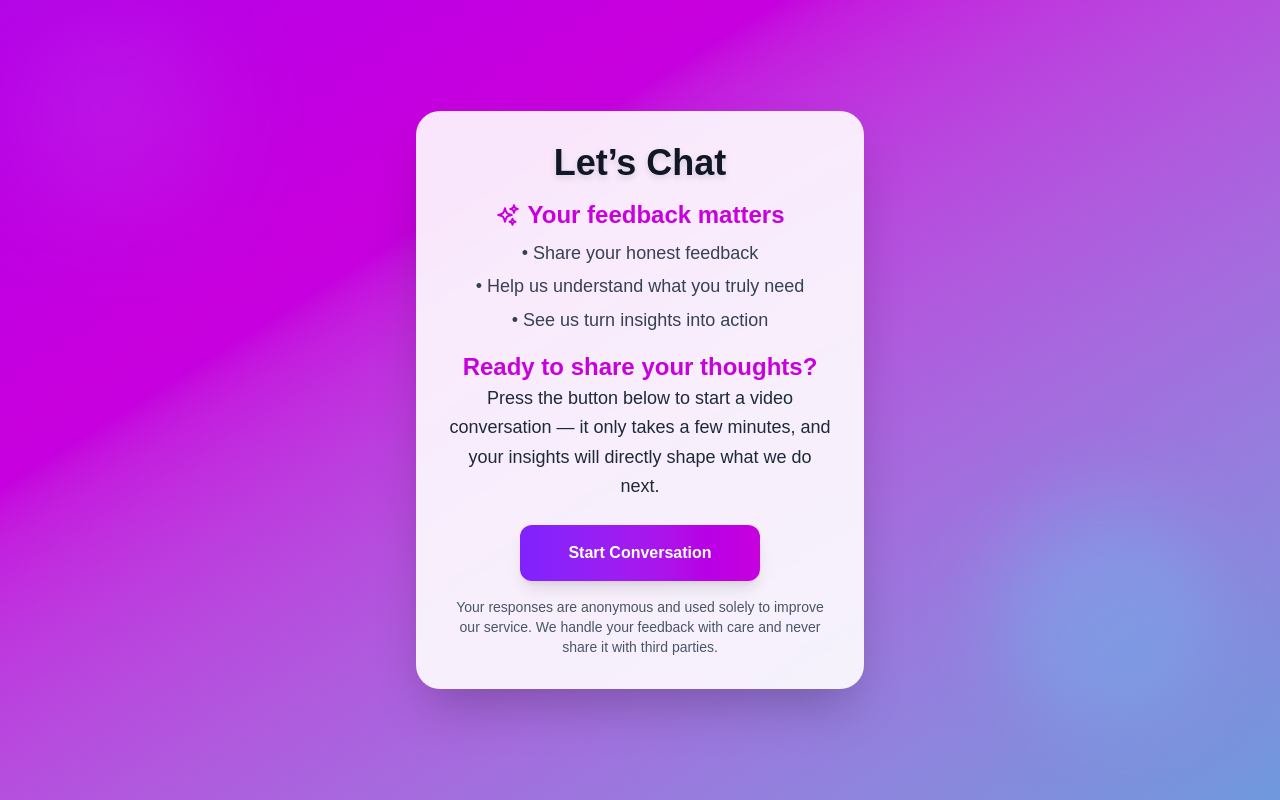
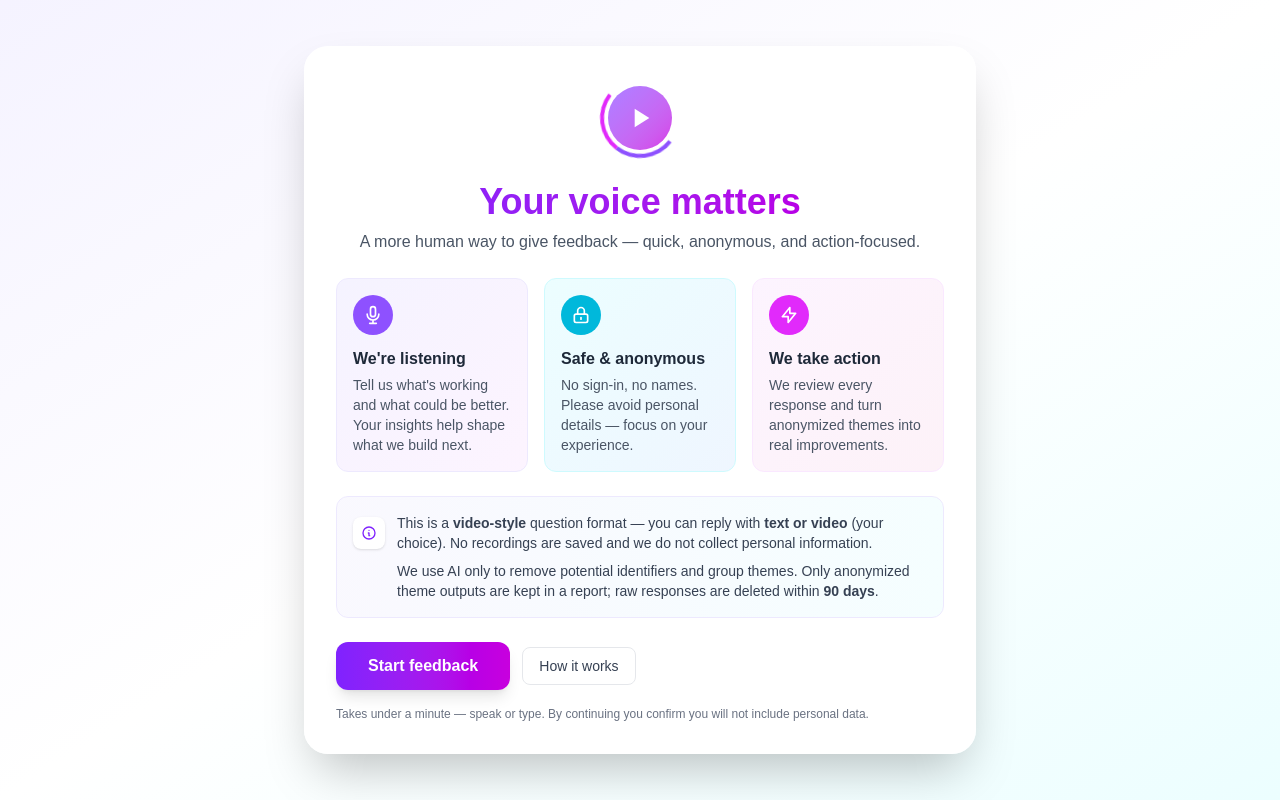
Before and after one commit to damienwarren-blip/video-coach, a Next.js app: page /pilot_zs in a window 1280 px wide. Built offline with nearby package versions, Linux system fonts and the light colour scheme.

Commit message:
Update page.js

```diff
--- a/app/pilot_zs/page.js
+++ b/app/pilot_zs/page.js
@@ -1,101 +1,216 @@
 "use client";
-import { useState, useEffect } from "react";
 
-export default function CustomerFeedback() {
-  const [showVideo, setShowVideo] = useState(false);
+import React, { useState, useEffect } from "react";
+
+// CustomerFeedbackLanding
+// - Tailwind-ready React component
+// - Landing copy and consent flow for a VideoAsk "video-style" feedback interaction
+// - Requires user confirmation (type "yes" or press Confirm) before opening VideoAsk iframe
+
+export default function CustomerFeedbackLanding() {
   const [fadeIn, setFadeIn] = useState(false);
+  const [showPrompt, setShowPrompt] = useState(false);
+  const [confirmed, setConfirmed] = useState(false);
+  const [consentInput, setConsentInput] = useState("");
 
-  useEffect(() => {
-    setFadeIn(true);
-  }, []);
+  useEffect(() => setFadeIn(true), []);
 
-  const handleStart = () => {
-    setShowVideo(true);
+  const handleOpen = () => setShowPrompt(true);
+
+  const handleConfirm = () => {
+    // simple confirmation: either typed "yes" (case-insensitive) or clicked confirm
+    if (consentInput.trim().toLowerCase() === "yes" || confirmed) {
+      setShowPrompt(false);
+      setConfirmed(true);
+    } else {
+      // mark confirmed regardless if user clicks confirm button
+      setConfirmed(true);
+      setShowPrompt(false);
+    }
   };
 
   return (
-    <main className="relative flex flex-col items-center justify-center min-h-screen px-4 overflow-hidden">
-      {/* Gradient background */}
-      <div className="absolute inset-0">
-        <div className="w-full h-full bg-gradient-to-br from-violet-600 via-fuchsia-600 to-cyan-500 animate-gradient-x"></div>
-        <div className="absolute top-10 left-10 w-36 h-36 bg-violet-300/20 rounded-full filter blur-3xl animate-bounce-slow"></div>
-        <div className="absolute bottom-20 right-16 w-56 h-56 bg-cyan-300/20 rounded-full filter blur-2xl animate-bounce-slow"></div>
+    <main className="relative flex flex-col items-center justify-center min-h-screen px-4 bg-gradient-to-br from-violet-50 via-white to-cyan-50">
+      {/* Decorative background */}
+      <div className="absolute inset-0 -z-10 overflow-hidden">
+        <div className="absolute inset-0 bg-gradient-to-br from-violet-600 via-fuchsia-600 to-cyan-500 opacity-10"></div>
+        <div className="absolute top-12 left-8 w-36 h-36 bg-violet-300/20 rounded-full filter blur-3xl animate-[bounce_8s_infinite_alternate]"></div>
+        <div className="absolute bottom-12 right-8 w-48 h-48 bg-fuchsia-300/20 rounded-full filter blur-3xl animate-[bounce_10s_infinite_alternate]"></div>
+        <div className="absolute top-1/2 left-1/3 w-24 h-24 bg-cyan-300/20 rounded-full filter blur-2xl animate-[bounce_6s_infinite_alternate]"></div>
       </div>
 
-      {/* Card */}
       <div
-        className={`relative z-10 bg-white/90 backdrop-blur-md rounded-3xl shadow-2xl p-6 sm:p-8 max-w-md w-full text-center transition-opacity duration-700 ${
+        className={`relative z-10 bg-white/95 backdrop-blur-md rounded-3xl shadow-2xl p-6 sm:p-8 max-w-2xl w-full text-left transition-opacity duration-700 ${
           fadeIn ? "opacity-100" : "opacity-0"
         }`}
       >
-        {!showVideo ? (
-          <>
-            {/* Header */}
-            <h1 className="text-3xl sm:text-4xl font-bold mb-4 text-gray-900 drop-shadow-md">
-              Let’s Chat
-            </h1>
+        {!confirmed ? (
+          <div>
+            {/* Animated Logo */}
+            <div className="flex justify-center mb-6">
+              <div className="relative w-20 h-20">
+                {/* Outer rotating ring */}
+                <div className="absolute inset-0 rounded-full border-4 border-transparent border-t-violet-500 border-r-fuchsia-500 animate-spin"></div>
 
-            {/* Feedback section */}
-            <div className="text-gray-800 mb-4 text-base sm:text-lg leading-relaxed">
-              <div className="flex items-center justify-center gap-2 mb-2">
-                <svg className="w-5 h-5 sm:w-6 sm:h-6 text-fuchsia-600" fill="none" stroke="currentColor" viewBox="0 0 24 24" strokeWidth="2">
-                  <path strokeLinecap="round" strokeLinejoin="round" d="M9.813 15.904L9 18.75l-.813-2.846a4.5 4.5 0 00-3.09-3.09L2.25 12l2.846-.813a4.5 4.5 0 003.09-3.09L9 5.25l.813 2.846a4.5 4.5 0 003.09 3.09L15.75 12l-2.846.813a4.5 4.5 0 00-3.09 3.09zM18.259 8.715L18 9.75l-.259-1.035a3.375 3.375 0 00-2.455-2.456L14.25 6l1.036-.259a3.375 3.375 0 002.455-2.456L18 2.25l.259 1.035a3.375 3.375 0 002.456 2.456L21.75 6l-1.035.259a3.375 3.375 0 00-2.456 2.456zM16.894 20.567L16.5 21.75l-.394-1.183a2.25 2.25 0 00-1.423-1.423L13.5 18.75l1.183-.394a2.25 2.25 0 001.423-1.423l.394-1.183.394 1.183a2.25 2.25 0 001.423 1.423l1.183.394-1.183.394a2.25 2.25 0 00-1.423 1.423z" />
+                {/* Inner pulsing circle */}
+                <div className="absolute inset-2 rounded-full bg-gradient-to-br from-violet-500 to-fuchsia-600 animate-pulse flex items-center justify-center">
+                  {/* Video play icon */}
+                  <svg className="w-8 h-8 text-white" fill="currentColor" viewBox="0 0 24 24">
+                    <path d="M8 5v14l11-7z"/>
                   </svg>
-                <span className="font-semibold text-fuchsia-600 text-xl sm:text-2xl">
-                  Your feedback matters
-                </span>
-              </div>
-              <ul className="space-y-1 text-gray-700">
-                <li>• Share your honest feedback</li>
-                <li>• Help us understand what you truly need</li>
-                <li>• See us turn insights into action</li>
-              </ul>
                 </div>
 
-            {/* Call to Action */}
-            <p className="text-gray-800 mb-6 text-base sm:text-lg leading-relaxed">
-              <strong className="text-xl sm:text-2xl text-fuchsia-600">Ready to share your thoughts?</strong> Press the button below to start a video conversation — it only takes a few minutes, and your insights will directly shape what we do next.
+                {/* Floating particles */}
+                <div className="absolute -top-1 -right-1 w-3 h-3 rounded-full bg-cyan-400 animate-[ping_2s_infinite]"></div>
+                <div className="absolute -bottom-1 -left-1 w-2 h-2 rounded-full bg-fuchsia-400 animate-[ping_3s_infinite]"></div>
+              </div>
+            </div>
+
+            {/* Header */}
+            <header className="text-center mb-6">
+              <h1 className="text-3xl sm:text-4xl font-extrabold text-gray-900 bg-clip-text text-transparent bg-gradient-to-r from-violet-600 to-fuchsia-600">Your voice matters</h1>
+              <p className="mt-2 text-sm sm:text-base text-gray-600">A more human way to give feedback — quick, anonymous, and action-focused.</p>
+            </header>
+
+            {/* Body sections with icons */}
+            <section className="grid gap-4 sm:grid-cols-3 mb-6">
+              <div className="p-4 rounded-xl bg-gradient-to-br from-violet-50 to-fuchsia-50 border border-violet-100 transform transition hover:scale-105">
+                <div className="w-10 h-10 rounded-full bg-violet-500 flex items-center justify-center mb-3">
+                  <svg className="w-5 h-5 text-white" fill="none" stroke="currentColor" viewBox="0 0 24 24">
+                    <path strokeLinecap="round" strokeLinejoin="round" strokeWidth="2" d="M19 11a7 7 0 01-7 7m0 0a7 7 0 01-7-7m7 7v4m0 0H8m4 0h4m-4-8a3 3 0 01-3-3V5a3 3 0 116 0v6a3 3 0 01-3 3z"/>
+                  </svg>
+                </div>
+                <h3 className="font-semibold text-gray-800">We're listening</h3>
+                <p className="text-sm text-gray-600 mt-1">Tell us what's working and what could be better. Your insights help shape what we build next.</p>
+              </div>
+
+              <div className="p-4 rounded-xl bg-gradient-to-br from-cyan-50 to-blue-50 border border-cyan-100 transform transition hover:scale-105">
+                <div className="w-10 h-10 rounded-full bg-cyan-500 flex items-center justify-center mb-3">
+                  <svg className="w-5 h-5 text-white" fill="none" stroke="currentColor" viewBox="0 0 24 24">
+                    <path strokeLinecap="round" strokeLinejoin="round" strokeWidth="2" d="M12 15v2m-6 4h12a2 2 0 002-2v-6a2 2 0 00-2-2H6a2 2 0 00-2 2v6a2 2 0 002 2zm10-10V7a4 4 0 00-8 0v4h8z"/>
+                  </svg>
+                </div>
+                <h3 className="font-semibold text-gray-800">Safe & anonymous</h3>
+                <p className="text-sm text-gray-600 mt-1">No sign-in, no names. Please avoid personal details — focus on your experience.</p>
+              </div>
+
+              <div className="p-4 rounded-xl bg-gradient-to-br from-fuchsia-50 to-pink-50 border border-fuchsia-100 transform transition hover:scale-105">
+                <div className="w-10 h-10 rounded-full bg-fuchsia-500 flex items-center justify-center mb-3">
+                  <svg className="w-5 h-5 text-white" fill="none" stroke="currentColor" viewBox="0 0 24 24">
+                    <path strokeLinecap="round" strokeLinejoin="round" strokeWidth="2" d="M13 10V3L4 14h7v7l9-11h-7z"/>
+                  </svg>
+                </div>
+                <h3 className="font-semibold text-gray-800">We take action</h3>
+                <p className="text-sm text-gray-600 mt-1">We review every response and turn anonymized themes into real improvements.</p>
+              </div>
+            </section>
+
+            {/* Privacy & consent explanation */}
+            <div className="mb-6 p-4 rounded-xl bg-gradient-to-r from-violet-50/50 to-cyan-50/50 border border-violet-100">
+              <div className="flex items-start gap-3">
+                <div className="w-8 h-8 rounded-lg bg-white shadow-sm flex items-center justify-center flex-shrink-0 mt-1">
+                  <svg className="w-4 h-4 text-violet-600" fill="none" stroke="currentColor" viewBox="0 0 24 24">
+                    <path strokeLinecap="round" strokeLinejoin="round" strokeWidth="2" d="M13 16h-1v-4h-1m1-4h.01M21 12a9 9 0 11-18 0 9 9 0 0118 0z"/>
+                  </svg>
+                </div>
+                <div className="text-gray-700">
+                  <p className="text-sm">
+                    This is a <strong>video-style</strong> question format — you can reply with <strong>text or video</strong> (your choice). No recordings are saved and we do not collect personal information.
                   </p>
+                  <p className="text-sm mt-2">
+                    We use AI only to remove potential identifiers and group themes. Only anonymized theme outputs are kept in a report; raw responses are deleted within <strong>90 days</strong>.
+                  </p>
+                </div>
+              </div>
+            </div>
 
-            {/* Start button */}
+            {/* CTA & small consent prompt */}
+            <div className="flex flex-col sm:flex-row items-center gap-3">
               <button
-              onClick={handleStart}
-              className="px-10 py-3 sm:px-12 sm:py-4 rounded-xl text-white font-semibold shadow-lg transition bg-gradient-to-r from-violet-600 to-fuchsia-600 hover:from-violet-700 hover:to-fuchsia-700 transform hover:scale-105"
+                onClick={handleOpen}
+                className="px-8 py-3 rounded-xl text-white font-semibold shadow-lg transition bg-gradient-to-r from-violet-600 to-fuchsia-600 hover:from-violet-700 hover:to-fuchsia-700 transform hover:scale-105"
               >
-              Start Conversation
+                Start feedback
               </button>
 
-            {/* Privacy notice */}
-            <p className="text-sm text-gray-600 mt-4">
-              Your responses are anonymous and used solely to improve our service. We handle your feedback with care and never share it with third parties.
-            </p>
-          </>
+              <button
+                onClick={() => {
+                  // small inline explanation modal replaced by prompt below
+                  handleOpen();
+                }}
+                className="px-4 py-2 rounded-lg border border-gray-200 text-sm text-gray-700 hover:bg-gray-50"
+              >
+                How it works
+              </button>
+            </div>
+
+            <p className="text-xs text-gray-500 mt-4">Takes under a minute — speak or type. By continuing you confirm you will not include personal data.</p>
+          </div>
         ) : (
-          // Video iframe
-          <div className="w-full h-[70vh] flex items-center justify-center">
+          // Show VideoAsk iframe once confirmed
+          <div>
+            <div className="mb-4 text-center">
+              <h2 className="text-2xl font-semibold">Thanks — we're ready to listen</h2>
+              <p className="text-sm text-gray-600 mt-1">Share your thoughts — it's anonymous and helps us improve.</p>
+            </div>
+            <div className="w-full h-[65vh]">
               <iframe
                 src="https://www.videoask.com/fqqlzbxwp"
-              allow="camera; microphone; autoplay; encrypted-media;"
-              className="w-full h-full border-0 rounded-3xl shadow-2xl"
-              allowFullScreen
-            ></iframe>
+                allow="camera; microphone; autoplay; encrypted-media"
+                className="w-full h-full border-0 rounded-2xl shadow-xl"
+                title="Feedback VideoAsk"
+              />
+            </div>
           </div>
         )}
       </div>
 
-      {/* Tailwind animations */}
+      {/* Consent prompt modal / panel */}
+      {showPrompt && !confirmed && (
+        <div className="fixed inset-0 z-50 flex items-center justify-center p-4">
+          <div className="absolute inset-0 bg-black/40 backdrop-blur-sm"></div>
+          <div className="relative z-10 w-full max-w-xl bg-white rounded-2xl shadow-2xl p-6">
+            <h3 className="text-lg font-semibold">Quick confirmation</h3>
+            <p className="text-sm text-gray-600 mt-2">
+              This is a short <strong>video-style</strong> feedback prompt. You can answer by typing or recording a short video. Please don't include names or other personal details.
+            </p>
+
+            <div className="mt-4">
+              <label className="block text-xs font-medium text-gray-700">Type "yes" to confirm</label>
+              <input
+                value={consentInput}
+                onChange={(e) => setConsentInput(e.target.value)}
+                className="mt-1 block w-full rounded-md border-gray-200 shadow-sm p-2"
+                placeholder="yes"
+              />
+            </div>
+
+            <div className="mt-4 flex justify-end gap-2">
+              <button
+                onClick={() => setShowPrompt(false)}
+                className="px-4 py-2 rounded-lg text-sm border border-gray-200 bg-white"
+              >
+                Cancel
+              </button>
+              <button
+                onClick={handleConfirm}
+                className="px-6 py-2 rounded-lg text-sm font-semibold text-white bg-fuchsia-600 hover:bg-fuchsia-700"
+              >
+                Confirm & Start
+              </button>
+            </div>
+
+            <p className="text-xs text-gray-500 mt-3">We use AI only to remove potential identifiers and to group themes. Raw responses are deleted within 90 days.</p>
+          </div>
+        </div>
+      )}
+
+      {/* small styles for animation */}
       <style jsx>{`
-        @keyframes gradient-x {
-          0%, 100% { background-position: 0% 50%; }
-          50% { background-position: 100% 50%; }
-        }
-        .animate-gradient-x {
-          background-size: 200% 200%;
-          animation: gradient-x 15s ease infinite;
-        }
-        .animate-bounce-slow {
-          animation: bounce 8s infinite alternate;
-        }
+        @keyframes bounce { from { transform: translateY(0); } to { transform: translateY(-12px); } }
+        .animate-\[bounce_8s_infinite_alternate\] { animation: bounce 8s infinite alternate; }
+        .animate-\[bounce_10s_infinite_alternate\] { animation: bounce 10s infinite alternate; }
+        .animate-\[bounce_6s_infinite_alternate\] { animation: bounce 6s infinite alternate; }
       `}</style>
     </main>
   );
```
Lines whose indentation alone changed are shown as unchanged.
